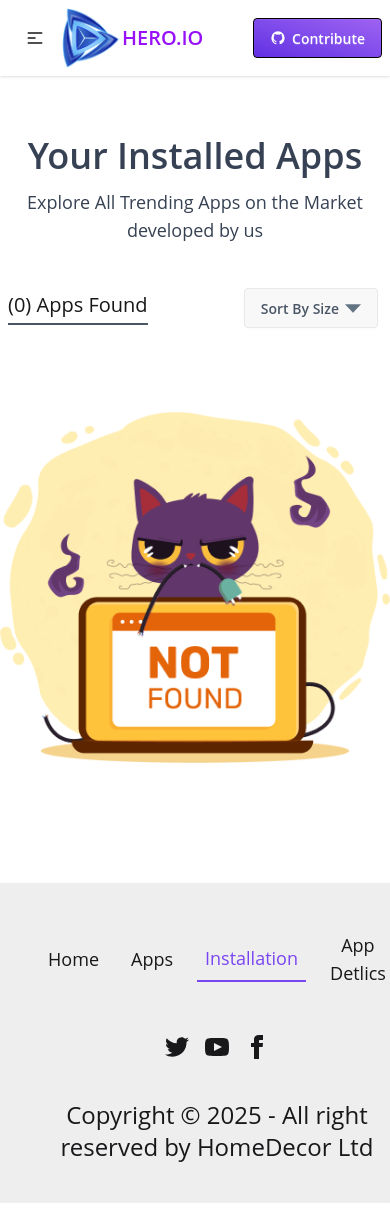
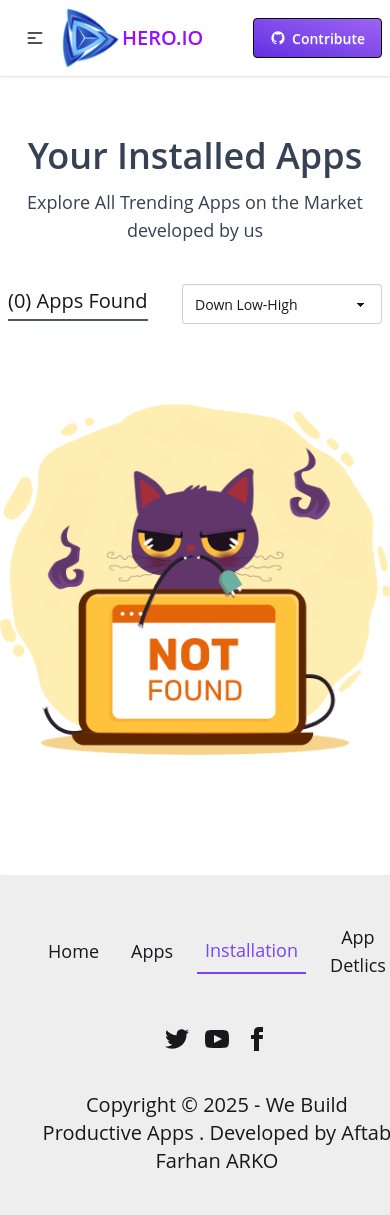
Before and after one commit to aftabfarhanarko/Assignment-8-React-Router, a React (Vite) app: page /install in a window 390 px wide. Built offline with nearby package versions, Linux system fonts and the light colour scheme.

Commit message:
files addes

```diff
--- a/src/Page/Chart/Chart.jsx
+++ b/src/Page/Chart/Chart.jsx
@@ -27,7 +27,7 @@ const Chart = ({ app }) => {
     return null;
   };
   return (
-    <div className="  rounded-lg shadow-sm bg-white">
+    <div className="  rounded-lg shadow-sm bg-white mt-10">
       <ResponsiveContainer width="100%" height={400}>
         <BarChart
           layout="vertical"
--- a/src/Page/DetlicsSingleApp/DetlicsSingleApp.jsx
+++ b/src/Page/DetlicsSingleApp/DetlicsSingleApp.jsx
@@ -50,7 +50,7 @@ const DetlicsSingleApp = () => {
           <div className="flex gap-5 md:gap-20">
             <div className="justify-center flex text-center items-center ">
               <div className="flex flex-col items-center">
-                <img className="w-[20px] " src={downlod}></img>
+                <img className="w-[20px] md:w-[30px]" src={downlod}></img>
                 <p className="text-[14px] md:text-md mt-2 font-medium text-gray-700">
                   Downloads
                 </p>
@@ -62,7 +62,7 @@ const DetlicsSingleApp = () => {
 
             <div className="justify-center flex text-center items-center ">
               <div className="flex flex-col items-center">
-                <img className="w-[20px]" src={reating}></img>
+                <img className="w-[20px] md:w-[30px]" src={reating}></img>
                 <p className="text-[14px] md:text-md  mt-2 font-medium  text-gray-700">
                   Ratings
                 </p>
@@ -74,7 +74,7 @@ const DetlicsSingleApp = () => {
 
             <div className="justify-center flex text-center items-center ">
               <div className="flex flex-col items-center">
-                <img className="w-[20px]" src={like}></img>
+                <img className="w-[20px] md:w-[30px]" src={like}></img>
                 <p className="text-[14px] md:text-md mt-2 font-medium  text-gray-700">
                   Reviews
                 </p>
--- a/src/Page/InstallsApp/InstallsApp.jsx
+++ b/src/Page/InstallsApp/InstallsApp.jsx
@@ -6,24 +6,20 @@ import InstalPageError from "../InstalPageError/InstalPageError";
 import { ToastContainer } from "react-toastify";
 import "react-toastify/dist/ReactToastify.css";
 
-import download from '../../assets/download.png'
 
 const InstallsApp = () => {
   const [myApp, setMyApp] = useState(() => getItem());
 
-
-  const handleSort =(names) =>{
-    if(names === "Low-High"){
-      const sortByInstallApp = [...myApp].sort((a,b) => a.size - b.size   );
+  const handleSort = (names) => {
+    if (names === "Low-High") {
+      const sortByInstallApp = [...myApp].sort((a, b) => a.size - b.size);
       setMyApp(sortByInstallApp);
     }
-     if(names === "High-Low"){
-      const sortLowToHighApp = [...myApp].sort((a,b) => b.size - a.size);
+    if (names === "High-Low") {
+      const sortLowToHighApp = [...myApp].sort((a, b) => b.size - a.size);
       setMyApp(sortLowToHighApp);
     }
-
-  }
-
+  };
 
   return (
     <div className="max-w-[1250px] mx-auto">
@@ -36,24 +32,19 @@ const InstallsApp = () => {
         </p>
       </div>
       <div className="flex justify-between items-center mt-10 md-15 px-2 md:px-0">
-        <h2 className="text-xl font-medium border-b-2 pb-1 border-gray-600 ">({myApp.length}) Apps Found</h2>
+        <h2 className="text-xl font-medium border-b-2 pb-1 border-gray-600 ">
+          ({myApp.length}) Apps Found
+        </h2>
 
-
-        <details className="dropdown text-center">
-          <summary className="btn m-1  text-gray-600 ">
-            Sort By Size
-            <img src={download}></img>
-          </summary>
-
-          <ul className="menu dropdown-content bg-base-100 rounded-box z-1 max-w-52 p-2 shadow-sm ">
-            <li className="font-medium">
-              <a onClick={() => handleSort("Low-High")}>Down Low-High</a>
-            </li>
-            <li className="font-medium">
-              <a onClick={() => handleSort("High-Low")}>Down High-Low</a>
-            </li>
-          </ul>
-        </details>
+        <select className="select select-bordered w-[200px]">
+          Download
+          <option onClick={() => handleSort("Low-High")} value="none">
+            Down Low-High
+          </option>
+          <option onClick={() => handleSort("High-Low")} value="price-asc">
+            Down High-Low
+          </option>
+        </select>
       </div>
       {myApp.length === 0 ? (
         <InstalPageError></InstalPageError>
@@ -74,3 +65,4 @@ const InstallsApp = () => {
 };
 
 export default InstallsApp;
+;
--- a/src/components/Footer/Footer.jsx
+++ b/src/components/Footer/Footer.jsx
@@ -60,9 +60,11 @@ const Footer = () => {
             </div>
           </nav>
           <aside>
-            <p className="text-2xl">
-              Copyright © {new Date().getFullYear()} - All right reserved by
-              HomeDecor Ltd
+            <p className="text-xl md:text-2xl">
+              Copyright © {new Date().getFullYear()} - We Build Productive Apps . Developed by
+              Aftab Farhan ARKO
+
+
             </p>
           </aside>
         </footer>
```
Lines whose indentation alone changed are shown as unchanged.
